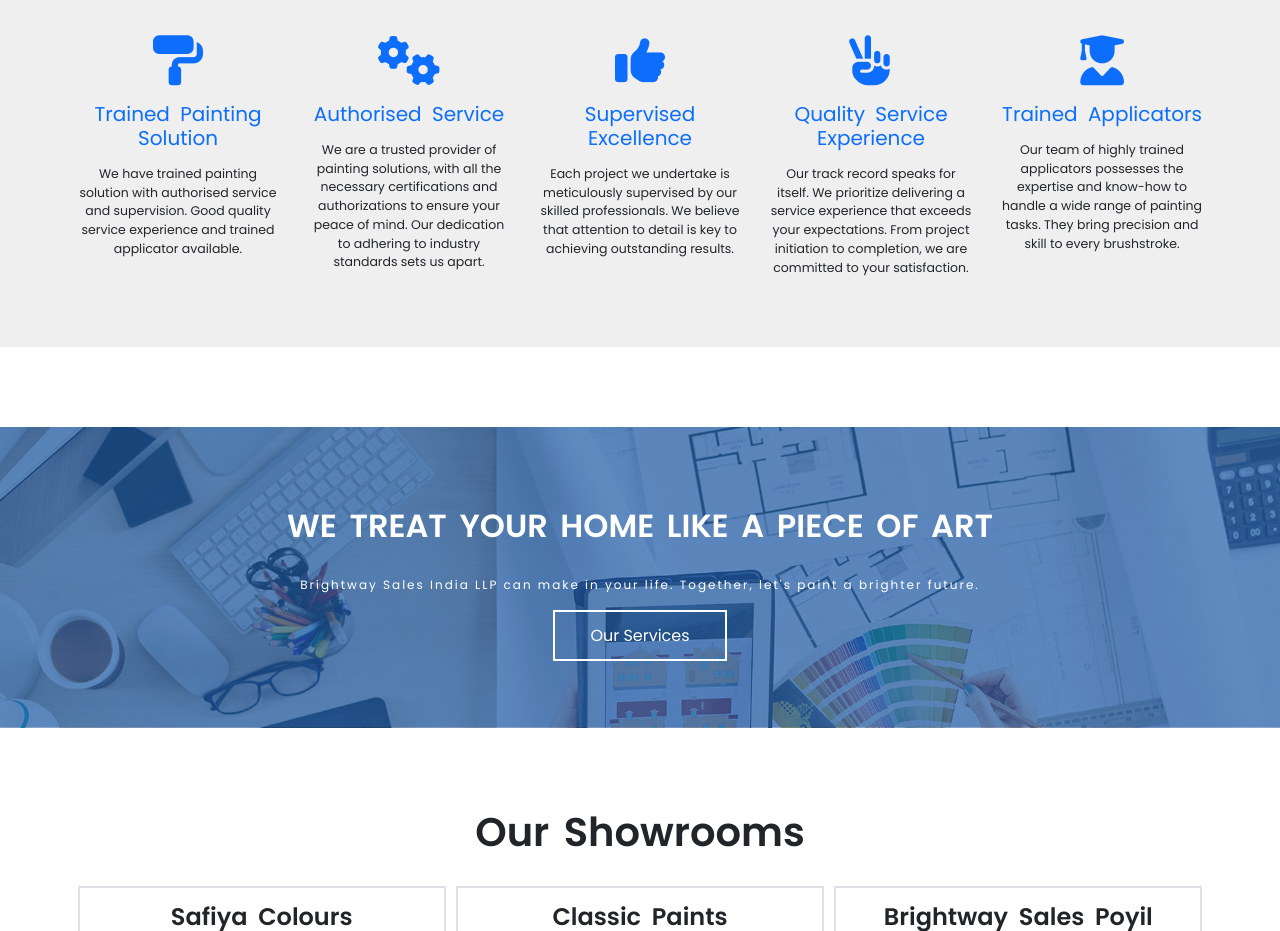
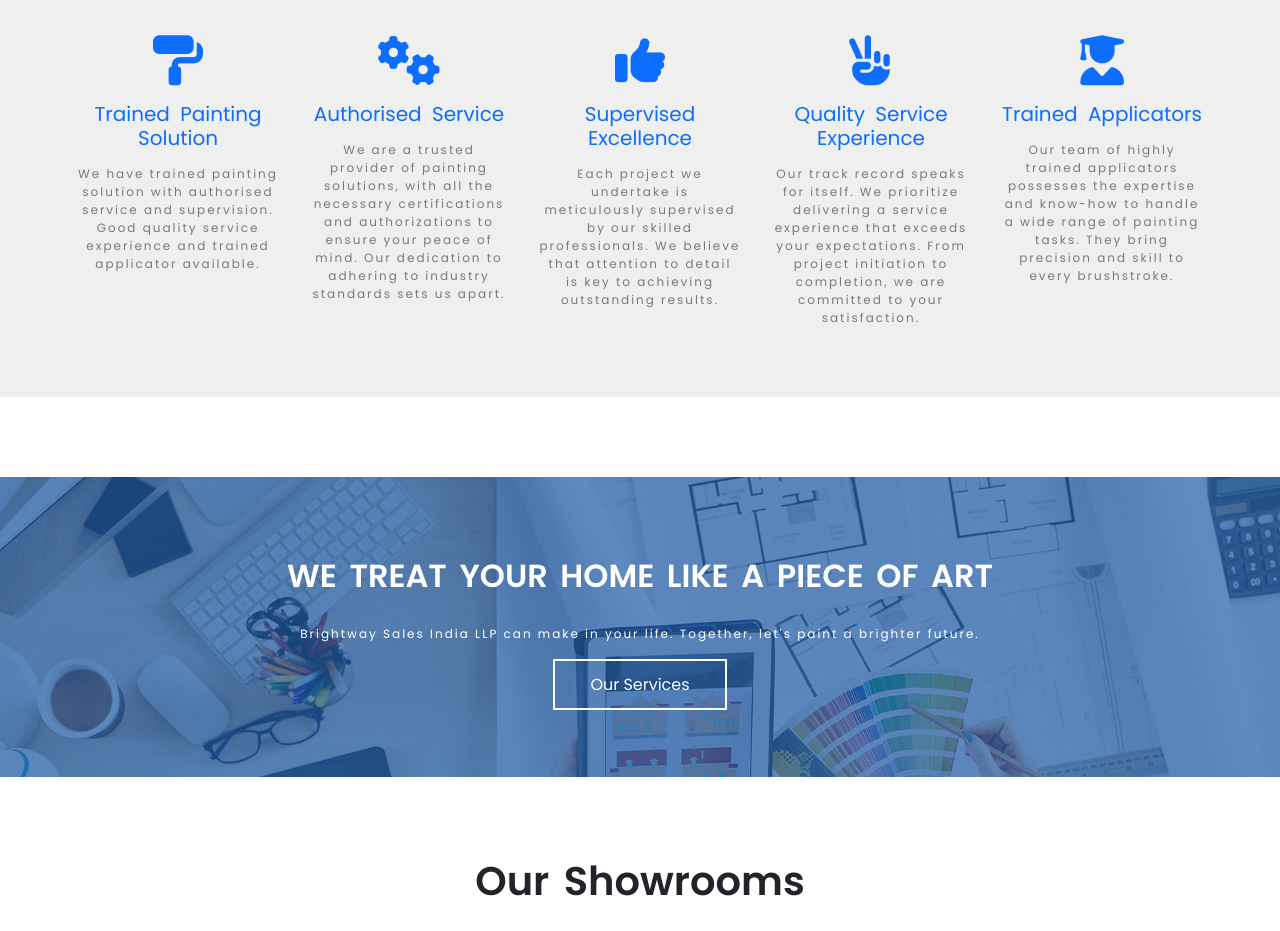
Before and after one commit to sravannk21/Brightway-sales-LLC, a website: page About.html in a window 1280 px wide. Shown: the part 1660-2591 px from the top of the page. Drawn offline with nearby package versions, Linux system fonts and the light colour scheme.

Commit message:
our core values section description text size updated

```diff
--- a/About.html
+++ b/About.html
@@ -132,7 +132,7 @@
               <i class="fa-solid fa-paint-roller"></i>
             </span>
             <h4 class="text-capitalize text-primary mt-3 fs-2 fw-normal">trained painting solution</h4>
-            <p class="fs-5 pt-3">
+            <p class="paragraph pt-3">
               We have  trained painting solution with authorised service and supervision.
               Good quality service experience and trained applicator available.
             </p>
@@ -143,7 +143,7 @@
               <i class="fa-solid fa-gears"></i>
             </span>
             <h4 class="text-capitalize text-primary mt-3 fs-2 fw-normal">authorised service</h4>
-            <p class="fs-5 pt-3">
+            <p class="paragraph pt-3">
               We are a trusted provider of painting solutions, with all the necessary certifications and authorizations to ensure your peace of mind. Our dedication to adhering to industry standards sets us apart.
             </p>
           </div>
@@ -153,7 +153,7 @@
               <i class="fa-solid fa-thumbs-up"></i>
             </span>
             <h4 class="text-capitalize text-primary mt-3 fs-2 fw-normal">Supervised Excellence</h4>
-            <p class="fs-5 pt-3">
+            <p class="paragraph pt-3">
               Each project we undertake is meticulously supervised by our skilled professionals. We believe that attention to detail is key to achieving outstanding results.
             </p>
           </div>
@@ -163,7 +163,7 @@
               <i class="fa-solid fa-hand-peace"></i>
             </span>
             <h4 class="text-capitalize text-primary mt-3 fs-2 fw-normal">Quality Service Experience</h4>
-            <p class="fs-5 pt-3">
+            <p class="paragraph pt-3">
               Our track record speaks for itself. We prioritize delivering a service experience that exceeds your expectations. From project initiation to completion, we are committed to your satisfaction.
             </p>
           </div>
@@ -173,7 +173,7 @@
               <i class="fa-solid fa-user-graduate"></i>
             </span>
             <h4 class="text-capitalize text-primary mt-3 fs-2 fw-normal">Trained Applicators</h4>
-            <p class="fs-5 pt-3">
+            <p class="paragraph pt-3">
               Our team of highly trained applicators possesses the expertise and know-how to handle a wide range of painting tasks. They bring precision and skill to every brushstroke.
             </p>
           </div>
```
Also changed, not shown: index.html (+5 -5 lines).
